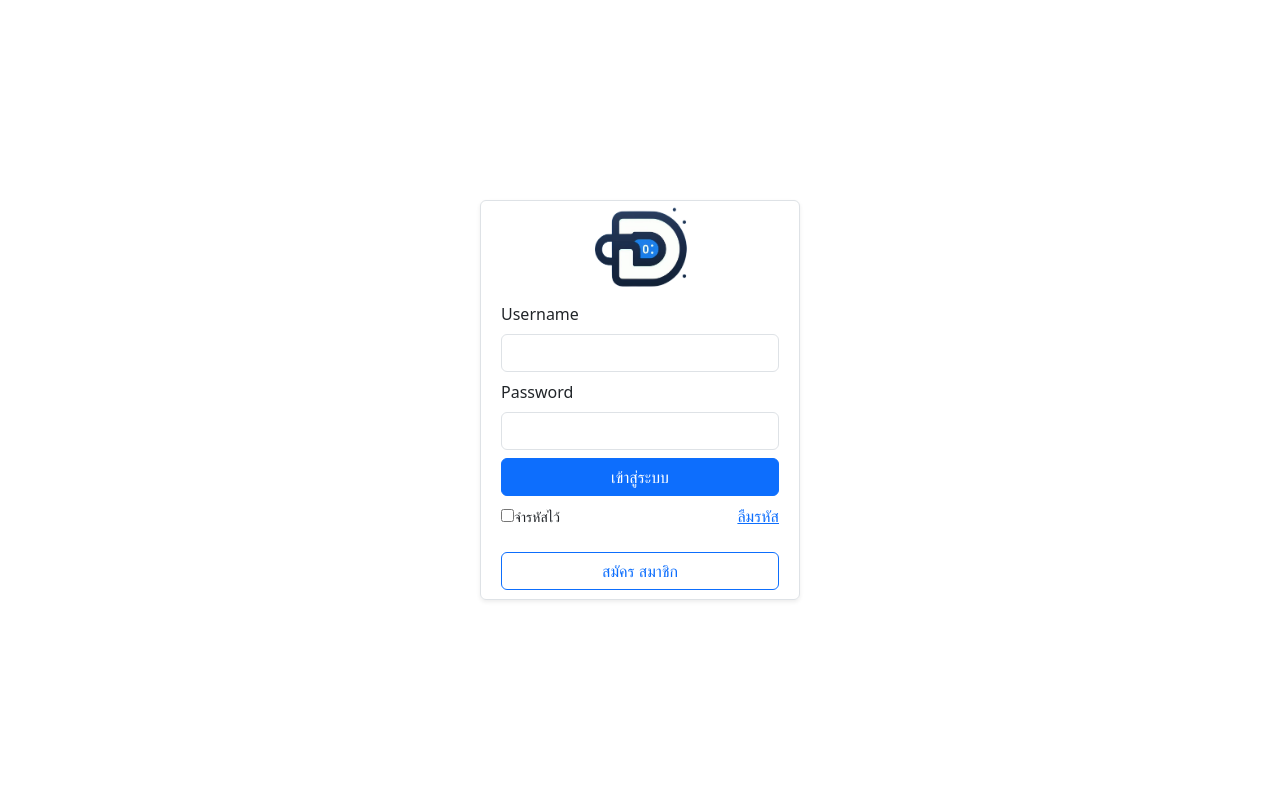
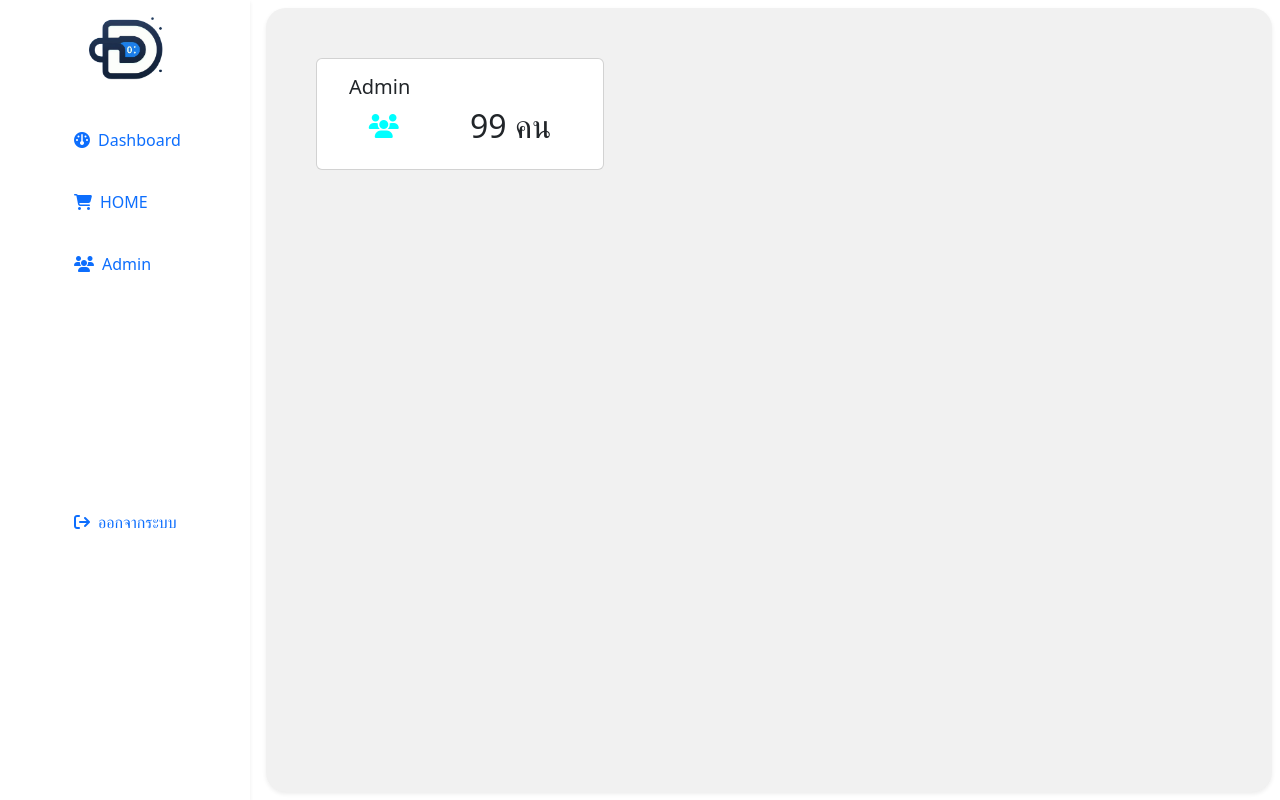
Before and after one commit to 10Pree/d-dashboard, a Vue app in the folder d-dashboard/: page / in a window 1280 px wide. Built offline with nearby package versions, Linux system fonts and the light colour scheme.

Commit message:
add MainContent
add MainContent

```diff
--- a/d-dashboard/src/App.vue
+++ b/d-dashboard/src/App.vue
@@ -1,11 +1,8 @@
 <script setup>
-import dashboard from './components/Dashboard/dashboard.vue'
-import Login from './components/Login/login.vue'
+import dashboard from "./components/Dashboard/dashboard.vue";
+import Login from "./components/Login/login.vue";
 </script>
-    <Login/>
 <template>
-<login/>
+  <dashboard />
 </template>
-
-<style>
-</style>
+<style></style>
--- /dev/null
+++ b/d-dashboard/src/components/Dashboard/MainContent.vue
@@ -0,0 +1,42 @@
+<template>
+      <!-- Main -->
+    <main class="w-100 h-100 p-2">
+      <div
+        data-bs-spy="scroll"
+        data-bs-target="#navbar-example"
+        data-bs-offset="0"
+        tabindex="0"
+        class="main-contant w-100 h-100 shadow-sm scrollspy-example"
+      >
+        <div>
+          <div class="card" style="width: 18rem" >
+            <div class="card-body">
+              <h5 class="card-title px-3 ">Admin</h5>
+              <div class="d-flex justify-content-around align-items-center">
+                <i class="fa fa-users h4 icon-user" aria-hidden="true"></i>
+                <h2>99 คน</h2>
+              </div>
+            </div>
+          </div>
+        </div>
+      </div>
+    </main>
+</template>
+
+<script>
+export default {
+
+}
+</script>
+
+<style>
+.main-contant {
+  background: rgb(241, 241, 241);
+  border-radius: 20px;
+  overflow-y: auto;
+  padding: 50px;
+}
+.icon-user {
+  color: aqua;
+}
+</style>
--- a/d-dashboard/src/components/Dashboard/dashboard.vue
+++ b/d-dashboard/src/components/Dashboard/dashboard.vue
@@ -1,31 +1,42 @@
+<script setup>
+import MainContent from "./MainContent.vue";
+
+</script>
 <template>
-  <div class="w-100" style="height: 100vh">
-    <aside>
+  <div class="w-100 d-flex gap-2" style="height: 100vh">
+    <aside id="navbar-example">
       <div class="sidebar shadow-sm">
-        <div class=" d-flex justify-content-center  align-items-center logo">
-          <img src="../../assets/images/logo_1.png" style=" width: 80px;" alt="">
+        <div class="d-flex justify-content-center align-items-center logo">
+          <img
+            src="../../assets/images/logo_1.png"
+            style="width: 80px"
+            alt=""
+          />
         </div>
         <ul class="sidebar-nav list-unstyled">
           <li class="nav-item">
-            <a class=" btn btn-outline-primary border-0" href="#">
+            <a class="btn btn-outline-primary border-0" href="#">
               <i class="fa fa-dashboard px-2" aria-hidden="true"></i>
               <span>Dashboard</span>
             </a>
           </li>
           <li class="nav-item">
-            <a class=" btn btn-outline-primary border-0" href="#">
+            <a class="btn btn-outline-primary border-0" href="#">
               <i class="fa-solid fa-cart-shopping px-2"></i>
               <span>HOME</span>
             </a>
           </li>
-          <li class="nav-item ">
-            <a class=" btn btn-outline-primary border-0" href="#">
+          <li class="nav-item">
+            <a class="btn btn-outline-primary border-0" href="#">
               <i class="fa-solid fa-users px-2"></i>
               <span>Admin</span>
             </a>
           </li>
           <li class="nav-item last-menu-out">
-            <a class=" btn btn-outline-primary border-0" href="./Login/login.vue">
+            <a
+              class="btn btn-outline-primary border-0"
+              href="./Login/login.vue"
+            >
               <i class="fa fa-sign-out px-2" aria-hidden="true"></i>
               <span>ออกจากระบบ</span>
             </a>
@@ -33,16 +44,15 @@
         </ul>
       </div>
     </aside>
+
+    <!-- Main -->
+    <MainContent/>
   </div>
 </template>
 
-<script>
-export default {};
-</script>
-
 <style>
 .sidebar {
-  width: 18%;
+  width: 250px;
   height: 100vh;
   text-decoration: none;
 }
@@ -61,7 +71,7 @@ export default {};
   text-align: left;
   font-weight: 500;
 }
-.last-menu-out{
+.last-menu-out {
   bottom: 50px;
   width: 100%;
   color: brown;
@@ -69,8 +79,7 @@ export default {};
   margin-top: 100%;
 }
 
-.logo{
+.logo {
   height: 100px;
 }
-
 </style>
```
Lines whose indentation alone changed are shown as unchanged.
